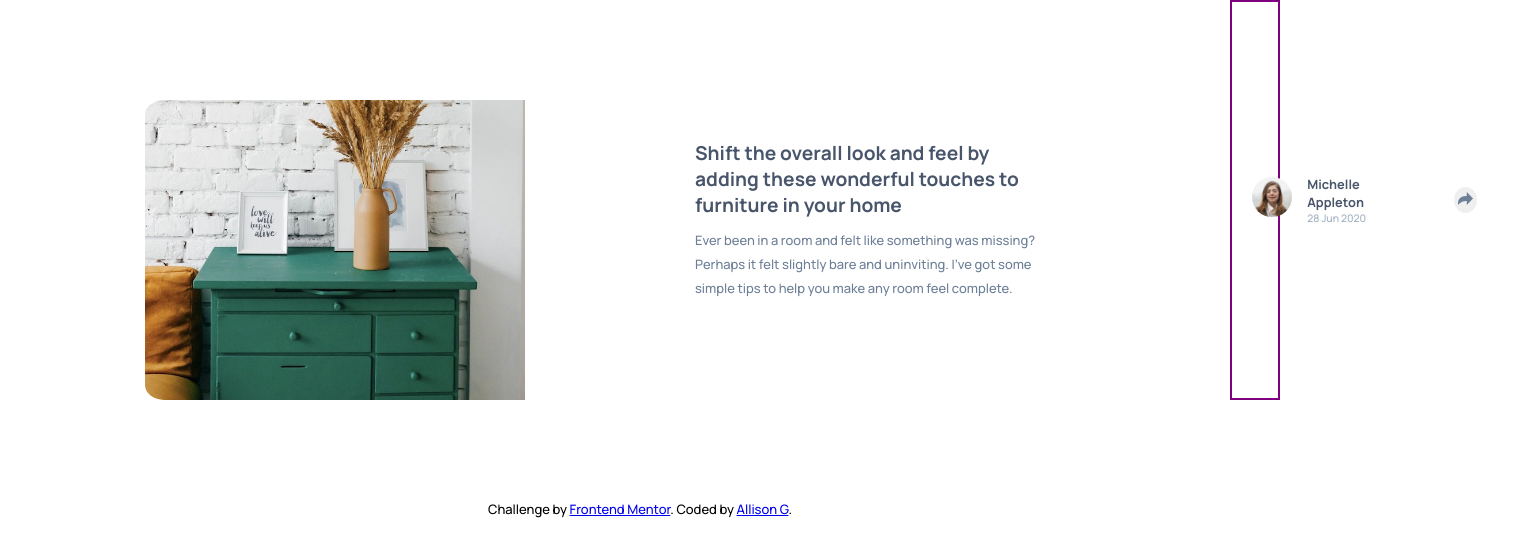
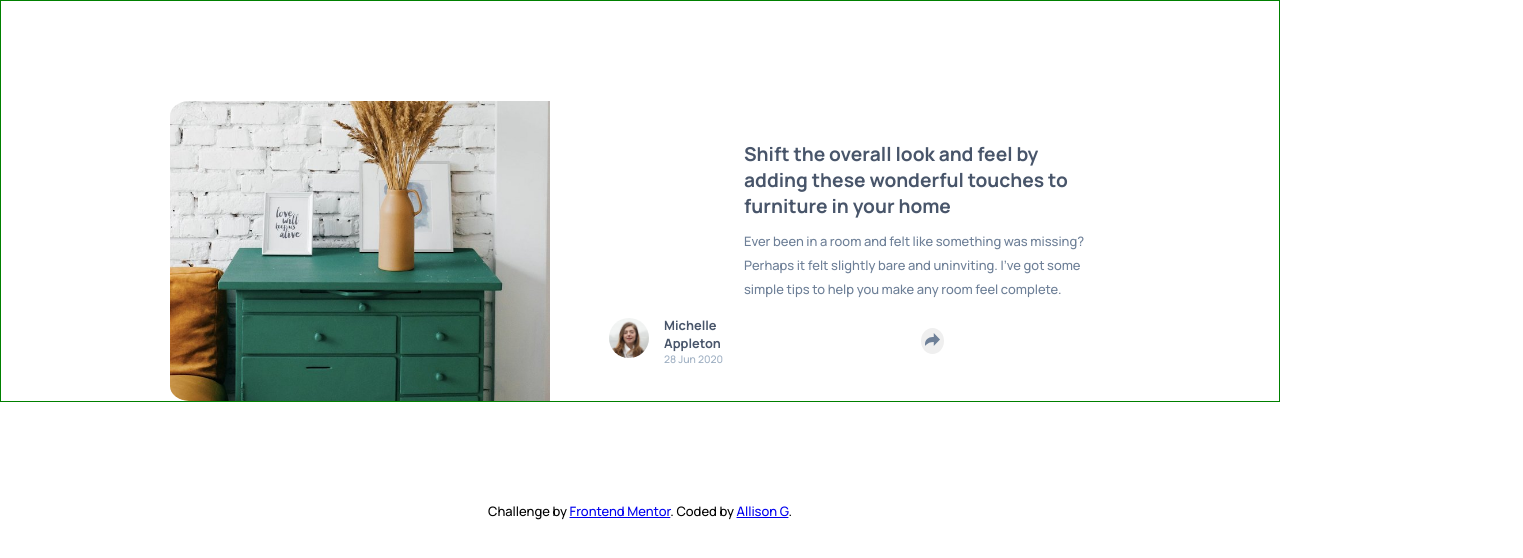
Before and after one commit to agottlieb/JS-Toggle, a plain HTML site: page index.html in a window 1280 px wide. Shown: the whole page, 1523 px wide, since content can reach past the window. Drawn offline with Linux system fonts and the light colour scheme.

Commit message:
social area desktop adjustments

```diff
--- a/styles.css
+++ b/styles.css
@@ -176,6 +176,7 @@ footer {
 
     .wrapper {
         display: flex;
+        border: 1px solid green;
     }
 
     .main-image {
@@ -199,11 +200,19 @@ footer {
     }
 
     .below-area {
-        /* display: flex;
-        flex-direction: row; */
-        border: 2px solid purple;
-        min-height: 70px;
-        min-width: 50px;
+        /* height: 90px;
+        width: 70px; */
+        right: 54%;
+        top: 140px;
+    }
+
+    .social-data {
+        margin-right: 130px;
+    }
+
+    .social-name {
+        font-size: .8rem;
+        font-weight: 700;
     }
 /*
     footer {
```
